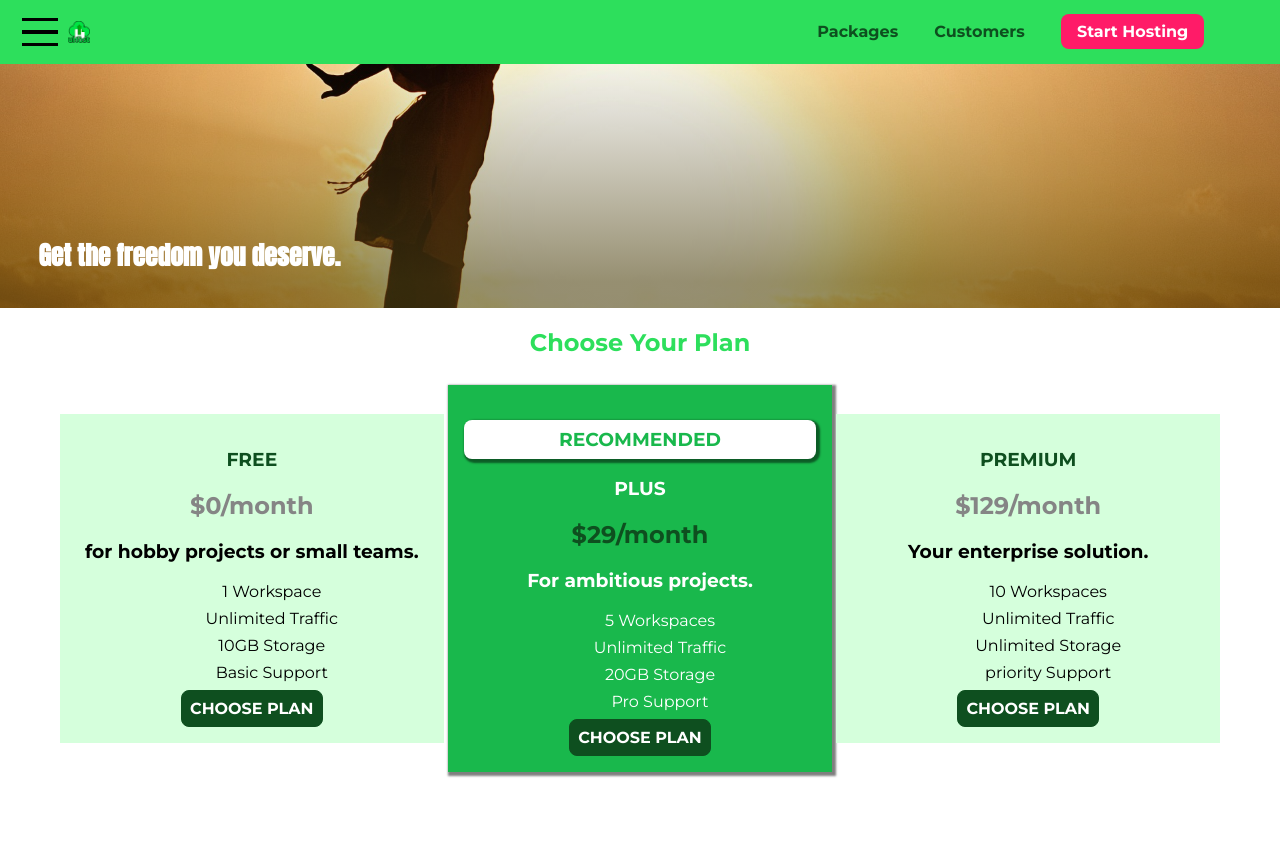
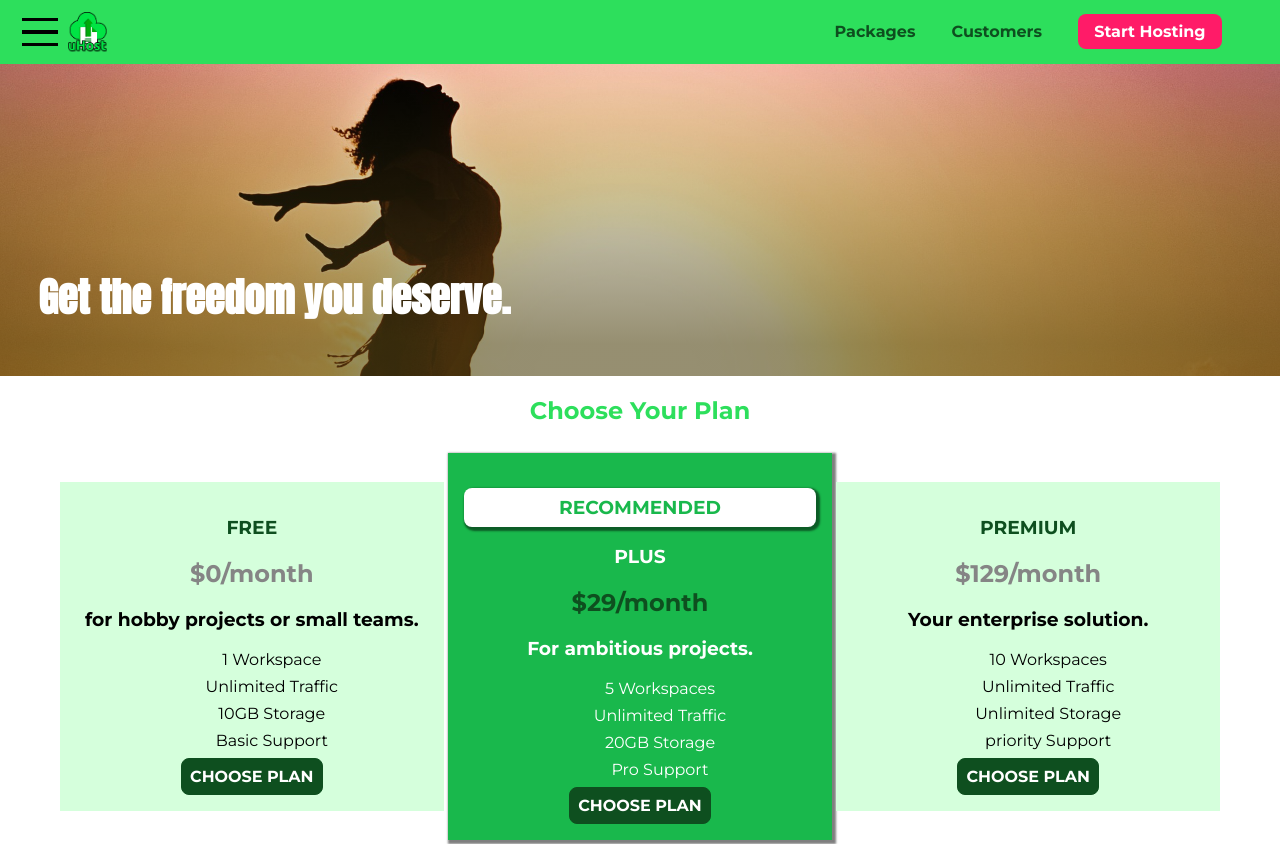
Before and after one commit to BrilliantPhoenix2024/Learning-HtmlCss, a plain HTML site: page Responsive_WebDesign/Making Website Responsive/Main Project/index.html in a window 1280 px wide. Shown: the top 844 px of the page. Drawn offline with Linux system fonts and the light colour scheme.

Commit message:
Cleaning Up the Navigation Bar

```diff
--- a/Responsive_WebDesign/Making Website Responsive/Main Project/shared.css
+++ b/Responsive_WebDesign/Making Website Responsive/Main Project/shared.css
@@ -64,8 +64,7 @@ body {
   color: #0e4f1f;
   text-decoration: none;
   font-weight: bold;
-  font-size: 1.4rem;
-  height: 1.4rem;
+  height: 2.5rem;
   /* width: 20px; */
   display: inline-block;
   vertical-align: middle;
--- a/Responsive_WebDesign/Making Website Responsive/Main Project/style.css
+++ b/Responsive_WebDesign/Making Website Responsive/Main Project/style.css
@@ -4,7 +4,7 @@
     #ff1b68;
   width: 100vw;
   height: 33vh;
-  margin-top: 2.75rem;
+  margin-top: 3.5rem;
   position: relative;
 }
 
@@ -18,14 +18,14 @@
 }
 
 /* orientation: protrait */
-@media (min-width: 40rem) and (min-height: 60rem) {
+@media (min-width: 40rem) and (min-height: 40rem) {
   #product-overview {
     height: 40vh;
     background-position: 50% 25%;
   }
 
   #product-overview h1 {
-    font-size: 3rem;
+    font-size: 2.5rem;
   }
 }
 
```
